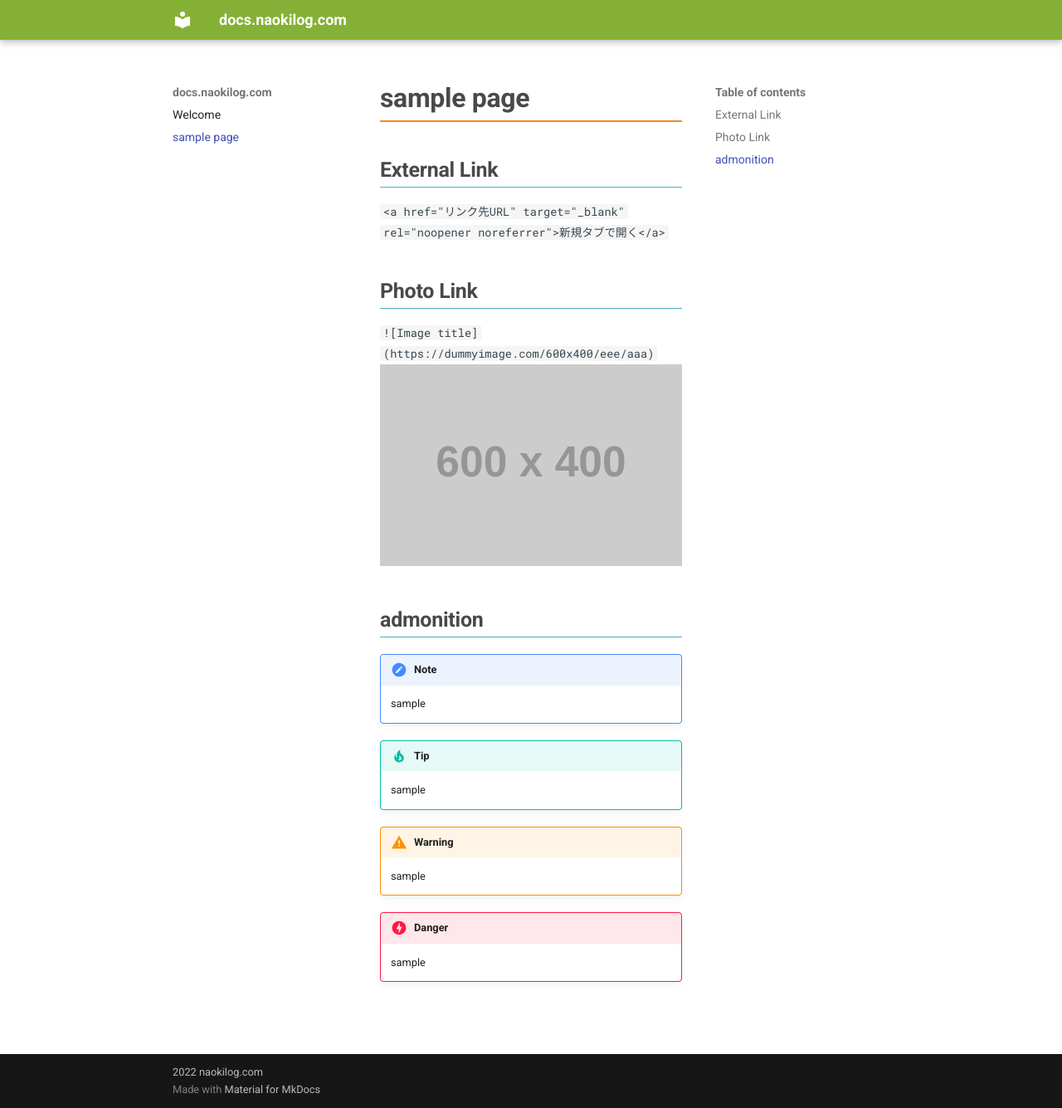
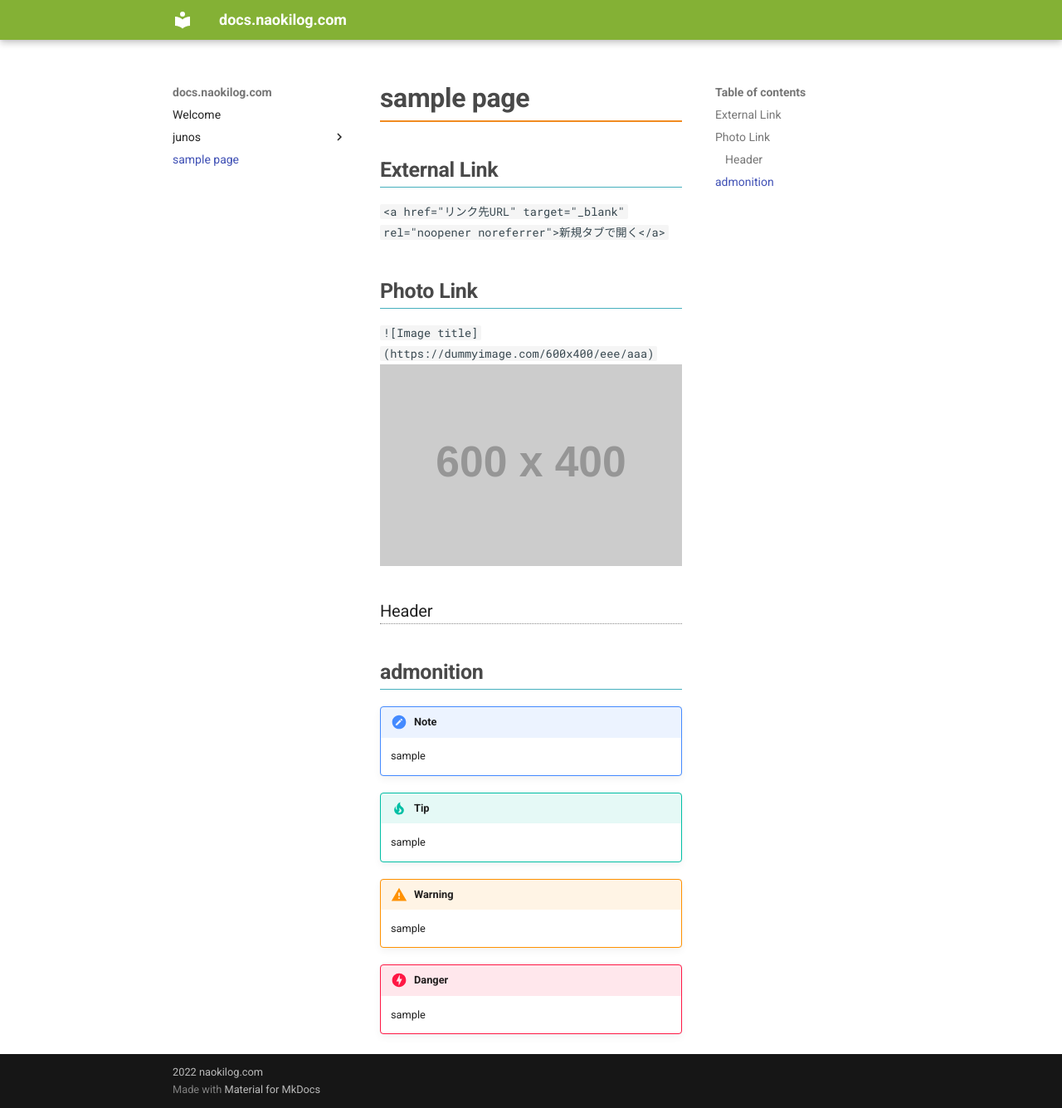
Before and after one commit to Naoria45/pages, an MkDocs documentation site: the page built from docs/sample.md, in a window 1280 px wide and 1335 px high. Shown: the whole window at 83% size. Built offline with MkDocs 1.6.1 and Material for MkDocs 9.7.7, drawn with Linux system fonts in a browser that asks for light colours.

```diff
--- a/docs/sample.md
+++ b/docs/sample.md
@@ -6,6 +6,8 @@
 ## Photo Link
 `![Image title](https://dummyimage.com/600x400/eee/aaa)`
 ![Image title](https://dummyimage.com/600x400/eee/aaa)
+
+### Header
 
 ## admonition
 
--- a/mkdocs.yml
+++ b/mkdocs.yml
@@ -9,12 +9,18 @@ markdown_extensions:
   - admonition
   - pymdownx.details
   - pymdownx.superfences
+  - toc:
+      permalink: true
+  - codehilite:
+
 
 plugins:
   - glightbox
 
 nav:
   - index.md
+  - junos:
+    - junos/fundamental.md
   - sample.md
 
 extra_css:
```
Also changed, not shown: README.md (+1 -1 lines), 2 other files.
